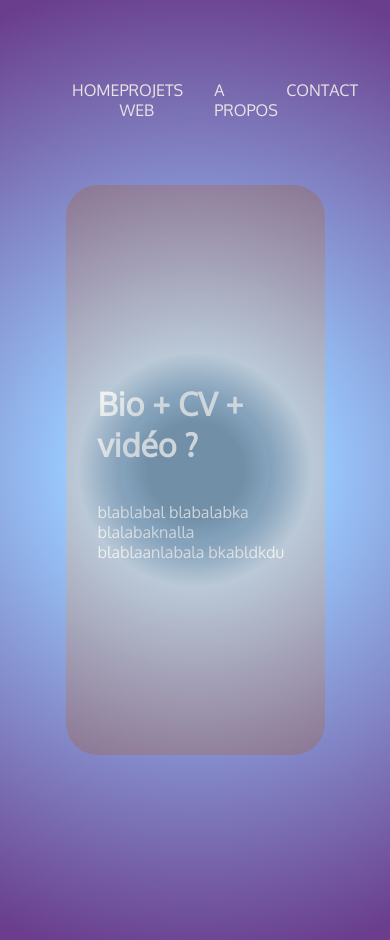
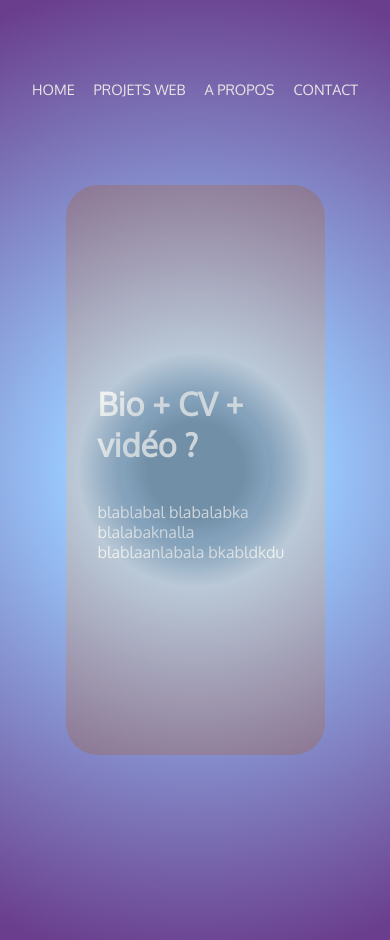
Before and after one commit to lanaduval/portfolio-V1, a React (Create React App) app: page /info in a window 390 px wide. Built offline with nearby package versions, Linux system fonts and the light colour scheme.

Commit message:
worked on media query

```diff
--- a/src/App.jsx
+++ b/src/App.jsx
@@ -3,7 +3,6 @@ import { Routes, Route } from "react-router-dom";
 import Home from './Pages/Home'
 import Info from "./Pages/Info";
 import Contact from "./Pages/Contact";
-import Header from "./Components/Header";
 import Projets from "./Pages/Projets";
 import Nav from "./Components/Nav";
 
--- a/src/style.scss
+++ b/src/style.scss
@@ -3,9 +3,32 @@ body {
 background: radial-gradient(circle, rgba(67,139,213,0.9598214285714286) 15%, rgba(150,202,255,0.9598214285714286) 23%, rgb(106, 62, 140) 97%);
 font-family: 'Oxygen';
 scroll-behavior: smooth;
+box-sizing: border-box;
 }
 
+@media only screen and (max-width: 600px) {
+.nav{
+    padding: 0;
+    margin: 0;
+}.nav ul{
+font-size: 0.9rem;
+padding:0;
+margin:0;
+}
+.header {
+width: 70%;
+padding: 0;
+z-index: 1;
+position: absolute;
+display: inline-block;
+margin-left: -11%;
+margin-top: -10%;
 
+
+}
+
+}
+//DESKTOP
 //HEADER
 
 
```
